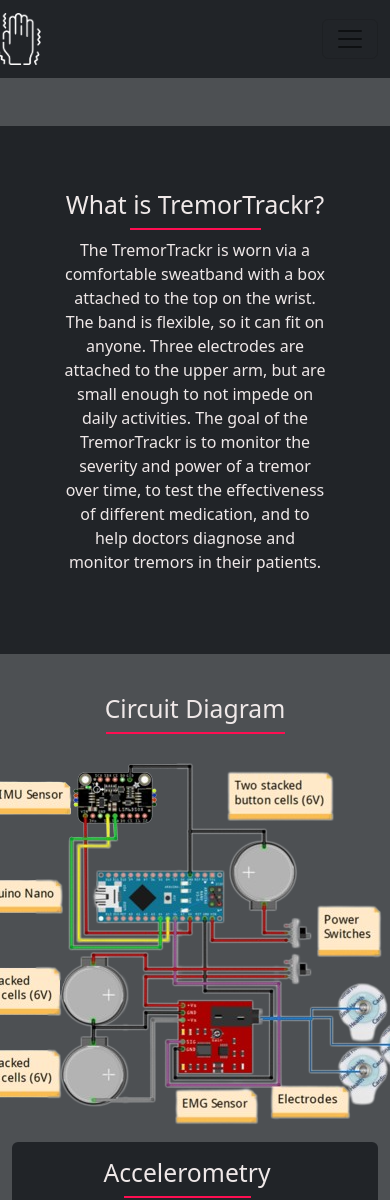
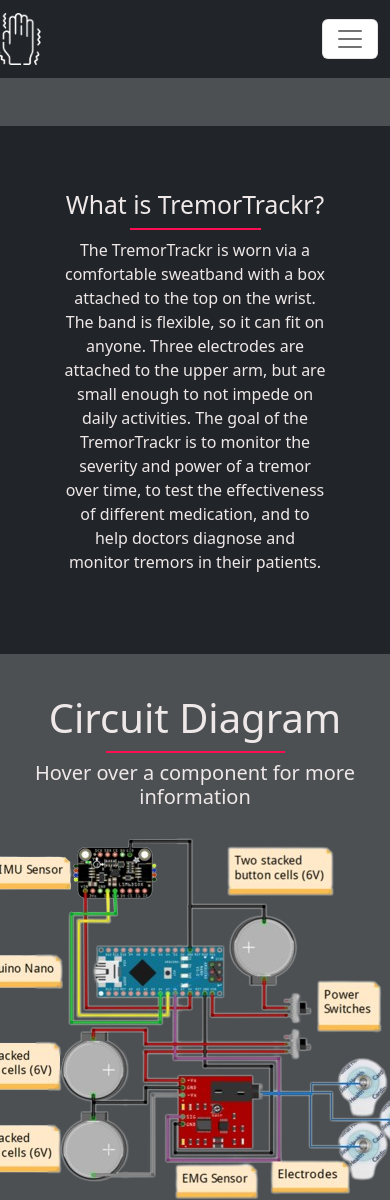
Before and after one commit to dzlotn/TremorTrackr, a Flask app: page /interpretation in a window 390 px wide; the page is wider, and only the part inside the window is pictured. Shown: the top 1200 px of that part. Run offline with Flask 3, Linux system fonts and the light colour scheme; some libraries are stand-ins or nearby versions.

Commit message:
navbar fixes, responsiveness upgrade, sensor diagram

```diff
--- a/TremorWebsite/static/css/styles.css
+++ b/TremorWebsite/static/css/styles.css
@@ -66,6 +66,9 @@ th h1 {
     background-color: var(--navbar-color);
 }
 
+.navbar-toggler-icon,.navbar-toggler{
+    background-color:white;
+}
 
 /*Sign in and Register Css*/
 .signInPage {
@@ -179,7 +182,7 @@ input[type="checkbox"]:checked {
     height: 2px;
     bottom: 0;
     left: -8%;
-    background-color: var(--text-color);
+    background-color: var(--border-color);
     /*transform-origin: bottom right;*/
     transition: transform 0.35s ease-out;
 }
@@ -220,8 +223,8 @@ a#nbMenuItem {
     text-align: center;
     text-decoration: none;
     display: inline-block;
-    font-size:2vw;
-    font-weight:bold;
+    font-size: 2vw;
+    font-weight: bold;
     border-radius: 8px;
 }
 
@@ -358,7 +361,7 @@ a#nbMenuItem {
 
 .aboutSensorText {
     width: 50%;
-    text-align:center;
+    text-align: center;
 }
 
 .aboutSensorPicContainer {
@@ -446,7 +449,7 @@ a#nbMenuItem {
 
 .flex-grow-1 h2::after,
 .aboutSensorText h2::after,
-.aboutUsTitle{
+.aboutUsTitle {
     content: "";
     display: block;
     height: 0;
@@ -470,31 +473,38 @@ a#nbMenuItem {
     padding: 10px;
 }
 
-.circuitTitle{
-    text-align:center;
-    width:100%;
+.circuitTitle {
+    text-align: center;
+    width: 100%;
 }
 
 @media (max-width: 1250px) {
-    .aboutSensorPic,.aboutSensorPicContainer{
-        display:none;
+
+    .aboutSensorPic,
+    .aboutSensorPicContainer {
+        display: none;
 
 
     }
-    .signInText1,.aboutSensorText{
-        text-align:center;
-        width:100%;
+
+    .signInText1,
+    .aboutSensorText {
+        text-align: center;
+        width: 100%;
     }
-    .signinimage{
-        display:none;
+
+    .signinimage,.registerimage{
+        display: none;
         vertical-align: center;
     }
-    .signincard {
-        width: 65%;
+
+    .signincard,.register-card {
+        width: 80%;
         max-width: 700px;
         margin: 0 auto;
         background-color: var(--navbar-color);
         display: flex;
+        border:none;
         flex-direction: column;
         justify-content: center;
         align-items: center;
@@ -614,7 +624,7 @@ a#nbMenuItem {
     height: 80%;
     max-width: 800px;
 
-    left:10vw;
+    left: 10vw;
 }
 
 .interactive-section {
@@ -623,7 +633,8 @@ a#nbMenuItem {
     left: 20%;
     width: 30%;
     height: 30%;
-    background-color: rgba(0, 0, 255, 0); /* Change the color here */
+    background-color: rgba(0, 0, 255, 0);
+    /* Change the color here */
     cursor: pointer;
 }
 
@@ -638,8 +649,28 @@ a#nbMenuItem {
     background-color: var(--navbar-color);
     text-align: center;
     font-size: 2vw;
-    display: none; /* add this property */
+    display: none;
+    /* add this property */
+    border-radius: 5px;
 
+}
+
+.component-name {
+    margin-top: 5px;
+    margin-bottom: 10px;
+    font-weight: 5px;
+    font-size: 35px;
+
+}
+
+.component-info {
+    font-size: 33px;
+    margin: 10px;
+    text-align: center;
+}
+
+#cdTitle {
+    font-size: 40px;
 }
 
 /*---Locations of circuit diagram hover points----*/
@@ -649,7 +680,7 @@ a#nbMenuItem {
     left: 15.5%;
     width: 10%;
     height: 14%;
-    border-radius:10%;
+    border-radius: 10%;
 }
 
 #arduino-nano {
@@ -678,7 +709,7 @@ a#nbMenuItem {
     left: 14%;
     width: 8%;
     height: 40%;
-    border-radius:20%;
+    border-radius: 20%;
 }
 
 #battery-2 {
@@ -686,7 +717,7 @@ a#nbMenuItem {
     left: 35%;
     width: 8%;
     height: 17%;
-    border-radius:50%;
+    border-radius: 50%;
 }
 
 #electrodes {
@@ -694,18 +725,19 @@ a#nbMenuItem {
     left: 47%;
     width: 13%;
     height: 33%;
-    border-radius:20%;
+    border-radius: 20%;
 }
 
 @media (max-width: 1000px) {
     .image-container {
-      display:flex;
-      align-content:center;
-      justify-content:center;
+        display: flex;
+        align-content: center;
+        justify-content: center;
 
     }
+
     .interactive-section {
-      display:none;
+        display: none;
     }
 
 }
--- a/TremorWebsite/static/js/interpretation.js
+++ b/TremorWebsite/static/js/interpretation.js
@@ -1,15 +1,43 @@
-//Sets the info box to different dataset infos depending on which diagram section the mouse is hovering over
+//Sets the info box to different dataset infos/names depending on which diagram section the mouse is hovering over. Also puts component information in the info box
 //Deletes the info box div when not hovering over important component
 const interactiveSections = document.querySelectorAll('.interactive-section');
 const infoBox = document.querySelector('.info-box');
+const componentName = infoBox.querySelector('.component-name');
+const componentInfo = infoBox.querySelector('.component-info');
+const sensorInfo = {
+  'IMU Sensor': {
+    name: 'IMU Sensor',
+    info: 'The IMU (Inertial Measurement Unit) consists of a accelerometer that records both rotational and translational acceleration'
+  },
+  'Arduino Nano': {
+    name: 'Arduino Nano',
+    info: 'The Arduino Nano is a microcontroller board that is used to control and interact with the various sensors and components in the circuit.'
+  },
+  'Power Switches': {
+    name: 'Power Switches',
+    info: 'The power switches are used to turn the device on and off. They are connected to the battery and allow the user to control the power to the entire circuit.'
+  },
+  'EMG Sensor': {
+    name: 'EMG Sensor',
+    info: 'The EMG sensor measures the electrical activity of the muscles (voltage).'
+  },
+  'Battery': {
+    name: 'Battery',
+    info: 'The batteries provide power to the entire circuit. Shrink wrap is used to connect the button cell batteries in series.'
+  },
+  'Electrodes': {
+    name: 'Electrodes',
+    info: 'The electrodes are used to pick up the electrical signals from the muscles. They are placed on the skin and are connected to the EMG sensor.'
+  }
+};
 
 interactiveSections.forEach((section) => {
   section.addEventListener('mouseenter', () => {
-    const info = section.dataset.info;
-    infoBox.textContent = info;
+    const info = sensorInfo[section.dataset.info];
+    componentName.textContent = info.name;
+    componentInfo.textContent = info.info;
     infoBox.style.display = 'block';
     section.style.backgroundColor = 'rgba(255, 255, 255, 0.15)';
-
   });
 
   section.addEventListener('mouseleave', () => {
--- a/TremorWebsite/templates/interpretation.html
+++ b/TremorWebsite/templates/interpretation.html
@@ -33,8 +33,9 @@
 
 <!--Interactive Circuit Diagram of the Sensor-->
 <div class="mt-3 rounded aboutSensorText circuitTitle p-3 ">
-  <h2 class="signInText1 redLine text-center ">Circuit Diagram</h2>
-  </div>
+  <h2 class="signInText1  text-center" id="cdTitle">Circuit Diagram</h2>
+  <h5 class="signInText1 redLine text-center">Hover over a component for more information</h5>
+</div>
 <section class="circuitDiagram">
 
   <div class="circuitcontainer">
@@ -48,7 +49,11 @@
       <div class="interactive-section" data-info="Battery" id="battery-2"></div>
       <div class="interactive-section" data-info="Electrodes" id="electrodes"></div>
     </div>
-    <div class="info-box"></div>
+    <div class="info-box">
+      <h2 class="component-name"></h2>
+      <p class="component-info"></p>
+    </div>
+
   </div>
 </section>
 
@@ -170,7 +175,7 @@
             <div class="flex-grow-1">
               <h2 class="text-center">Acceleration Filtering</h2>
               <p>The acceleration data is filtered using a butterworth filter of the fourth order.
-                 The acceleration data higher than 20 and lower than 0.5 were cut out.</p>
+                The acceleration data higher than 20 and lower than 0.5 were cut out.</p>
             </div>
             <div class="flex-grow-1 d-flex justify-content-end align-items-center m-2">
               <img src="{{url_for('static', filename='img/accelFiltering.png')}}" alt="Tremor" class="aboutSensorPic">
@@ -183,12 +188,14 @@
           <div class="d-flex flex-grow-1 justify-content-left z-3">
             <div class="flex-grow-1">
               <h2 class="text-center">EMG Filtering</h2>
-              <p id="emgInfo">EMG data is fed through a butterworth filter. A Hilbert Transform is performed, and the absolute value of the transformation is found, which is equal to the EMG envelope (core signal without noise). Finally,
+              <p id="emgInfo">EMG data is fed through a butterworth filter. A Hilbert Transform is performed, and the
+                absolute value of the transformation is found, which is equal to the EMG envelope (core signal without
+                noise). Finally,
                 the signal is detrended to remove the effects of the DC component.
               </p>
             </div>
             <div class="flex-grow-1 d-flex justify-content-end align-items-center m-2"">
-              <img src="{{url_for('static', filename='img/EMGFilter.jpg')}}" alt="Tremor" class="aboutSensorPic" >
+              <img src=" {{url_for('static', filename='img/EMGFilter.jpg' )}}" alt="Tremor" class="aboutSensorPic">
             </div>
           </div>
         </div>
@@ -219,7 +226,7 @@
             <div class="flex-grow-1">
               <h2 class="text-center">Acceleration Filtering</h2>
               <p>The acceleration data is filtered using a butterworth filter of the fourth order.
-                 The acceleration data higher than 20 and lower than 0.5 were cut out.</p>
+                The acceleration data higher than 20 and lower than 0.5 were cut out.</p>
             </div>
             <div class="flex-grow-1 d-flex justify-content-end align-items-center m-2">
               <img src="{{url_for('static', filename='img/accelFiltering.png')}}" alt="Tremor" class="aboutSensorPic">
@@ -232,12 +239,14 @@
           <div class="d-flex flex-grow-1 justify-content-left z-3">
             <div class="flex-grow-1">
               <h2 class="text-center">EMG Filtering</h2>
-              <p id="emgInfo">EMG data is fed through a butterworth filter. A Hilbert Transform is performed, and the absolute value of the transformation is found, which is equal to the EMG envelope (core signal without noise). Finally,
+              <p id="emgInfo">EMG data is fed through a butterworth filter. A Hilbert Transform is performed, and the
+                absolute value of the transformation is found, which is equal to the EMG envelope (core signal without
+                noise). Finally,
                 the signal is detrended to remove the effects of the DC component.
               </p>
             </div>
             <div class="flex-grow-1 d-flex justify-content-end align-items-center m-2"">
-              <img src="{{url_for('static', filename='img/EMGFilter.jpg')}}" alt="Tremor" class="aboutSensorPic" >
+              <img src=" {{url_for('static', filename='img/EMGFilter.jpg' )}}" alt="Tremor" class="aboutSensorPic">
             </div>
           </div>
         </div>
--- a/TremorWebsite/templates/layout.html
+++ b/TremorWebsite/templates/layout.html
@@ -39,17 +39,17 @@
     {% block nav %}
     <nav class="navbar navbar-expand-lg navbar-light nb-bg-color"
         style="height:10%; background-color:var(--navbar-color)">
-        <div class="container">
+        <div class="container ">
             <a href="{{url_for('index')}}" class="navbar-brand mr-auto">
                 <img src="{{url_for('static', filename='img/parkinson-removebg-preview.png')}}" alt="Tremor"
                     style="width:40%; text-align:left;">
             </a>
             <!-- Hamburger Menu Button -->
-            <button class="navbar-toggler" type="button" data-bs-toggle="collapse" data-bs-target="#navmenu">
+            <button class="navbar-toggler rounded" type="button" data-bs-toggle="collapse" data-bs-target="#navmenu">
                 <span class="navbar-toggler-icon"> </span>
             </button>
             <!-- collapsible navbar menu with custom hover underline CSS animation-->
-            <div class="collapse navbar-collapse" id="navmenu">
+            <div class="collapse navbar-collapse " id="navmenu">
 
                 <!-- links to hamburger menu button-->
                 <ul class="navbar-nav ms-auto">
--- a/TremorWebsite/templates/register.html
+++ b/TremorWebsite/templates/register.html
@@ -7,7 +7,7 @@
     <div class="container">
         <div class="row">
             <div class="col-lg-11 m-auto ">
-                <div class="card d-flex flex-row align-items-center justify-content-center bg-transparent rounded " style="margin-top: 7%">
+                <div class="card d-flex flex-row align-items-center justify-content-center bg-transparent rounded register-card" style="margin-top: 7%">
 
                     <img class="registerimage" src="{{url_for('static', filename='/img/istockphoto-884498068-612x612.jpg')}}" alt="register tremor image" style="height:450px; width:700px">
 
```
Lines whose indentation alone changed are shown as unchanged.
